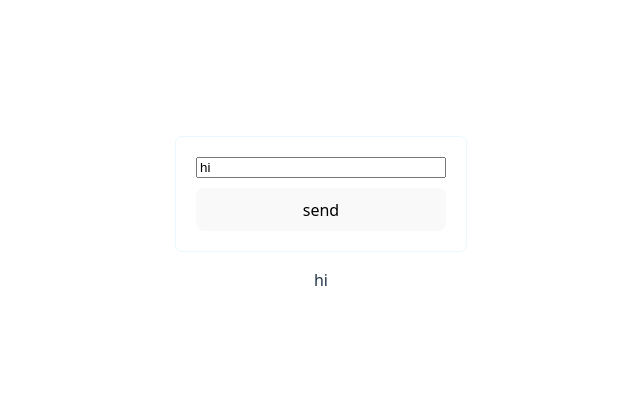
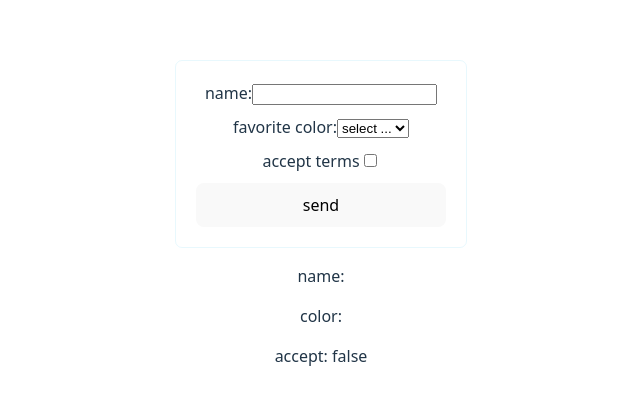
Before and after one commit to MarcoRosselDev/next-js-07, a React (Vite) app in the folder rt/: page / in a window 1280 px wide. Shown: the part 178-578 px from the top of the page, without its empty margins (319-959 px from the left). Built offline with nearby package versions, Linux system fonts and the light colour scheme.

Commit message:
react | formularios controlados | extend

```diff
--- a/rt/src/App.tsx
+++ b/rt/src/App.tsx
@@ -4,22 +4,56 @@ import "./App.css";
 
 // controlled components (useState to do that)
 function App() {
+  // estados controlados (useState)
+  const [color, setcolor] = useState("")
+  const [ch, setch] = useState(false)
+  const [name, setname] = useState("")
 
-  const [pr, setpr] = useState("hi")
-
-  const handleSubmit = (e : FormEvent) => {
-    e.preventDefault();
-    console.log(pr);
+  const hs = (e: FormEvent) => {
+    e.preventDefault()
+    console.log(color, ch, name);
   }
 
   return (
-  <>
-    <form onSubmit={handleSubmit}>
-      <input type="text" onChange={e => setpr(e.target.value)} value={pr}/>
-      <button type="submit">send</button>
-    </form>
-    <p>{pr}</p>
-  </>
+    <>
+      {/* veneficio:
+          podemos realizar validaciones inmediatas cuando el usuario este escribiendo en un input
+          por ejemplo si el lenght es menor a 6 le enviamos un mensaje inmediato de que escriba mas caracteres
+          tambien podemos validar el correo valido
+          o podemos relisar una busqueda en la db mientras esta tipeando.
+      */}
+      <form onSubmit={hs}>
+        <label>
+          name:
+          <input type="text" onChange={e => setname(e.target.value)} value={name} />
+        </label>
+        <label>
+          favorite color:
+          <select onChange={e => setcolor(e.target.value)} value={color}>
+            <option disabled value="">select ... </option>
+            <option value="red" >red</option>
+            <option value="blue" >blue</option>
+            <option value="green" >green</option>
+          </select>
+        </label>
+        <label>
+          accept terms
+          {/* value={ch} xxx el type checkbox acepta checked en su lugar
+          vendria siendo el unico type input diferente */}
+          <input
+          type="checkbox"
+          checked={ch}
+          onChange={() => setch(prev => !prev)}
+          />
+        </label>
+        <button type="submit">send</button>
+      </form>
+      <div>
+        <p>name: {name}</p>
+        <p>color: {color}</p>
+        <p>accept: {ch.toString()}</p>
+      </div>
+    </>
   )
 }
 
```
Also changed, not shown: rt/src/practicas/5_controlled_form.tsx (added, +26 -0 lines).
